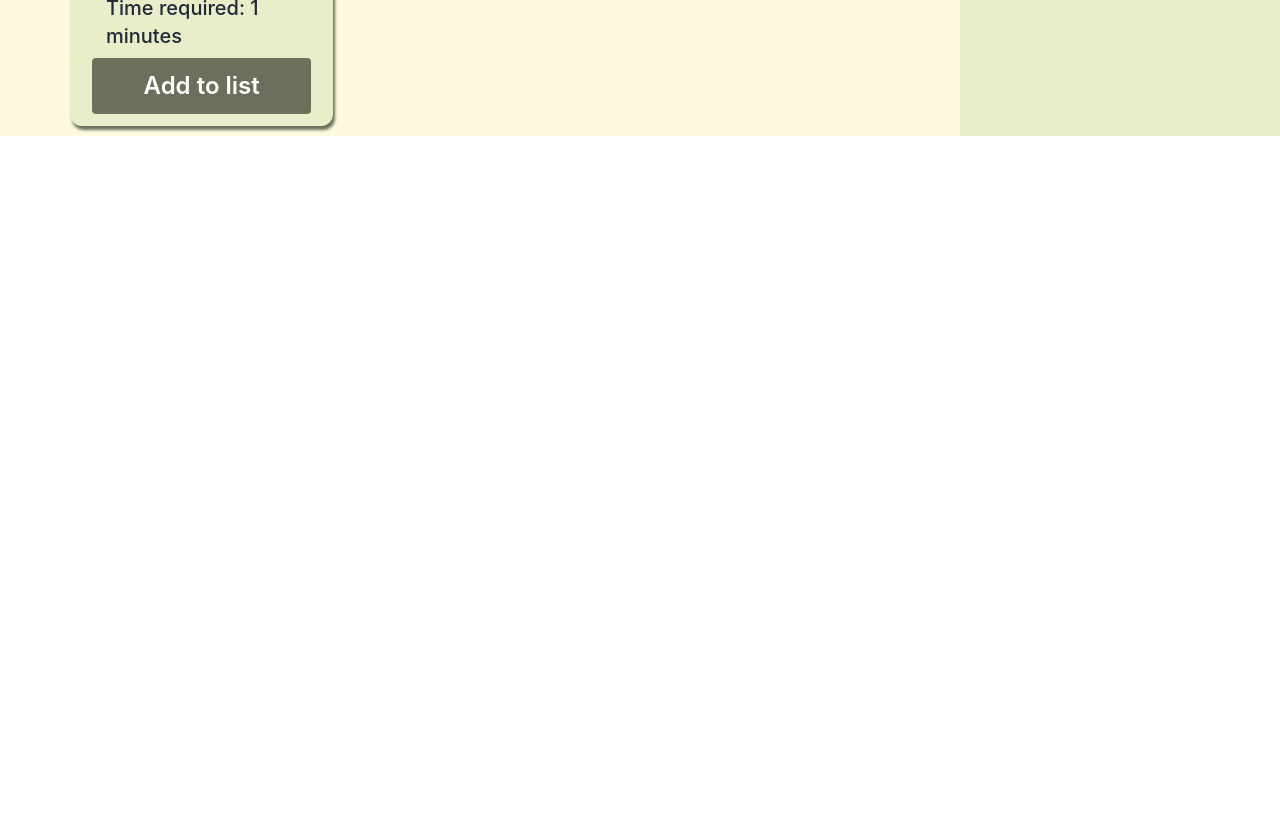
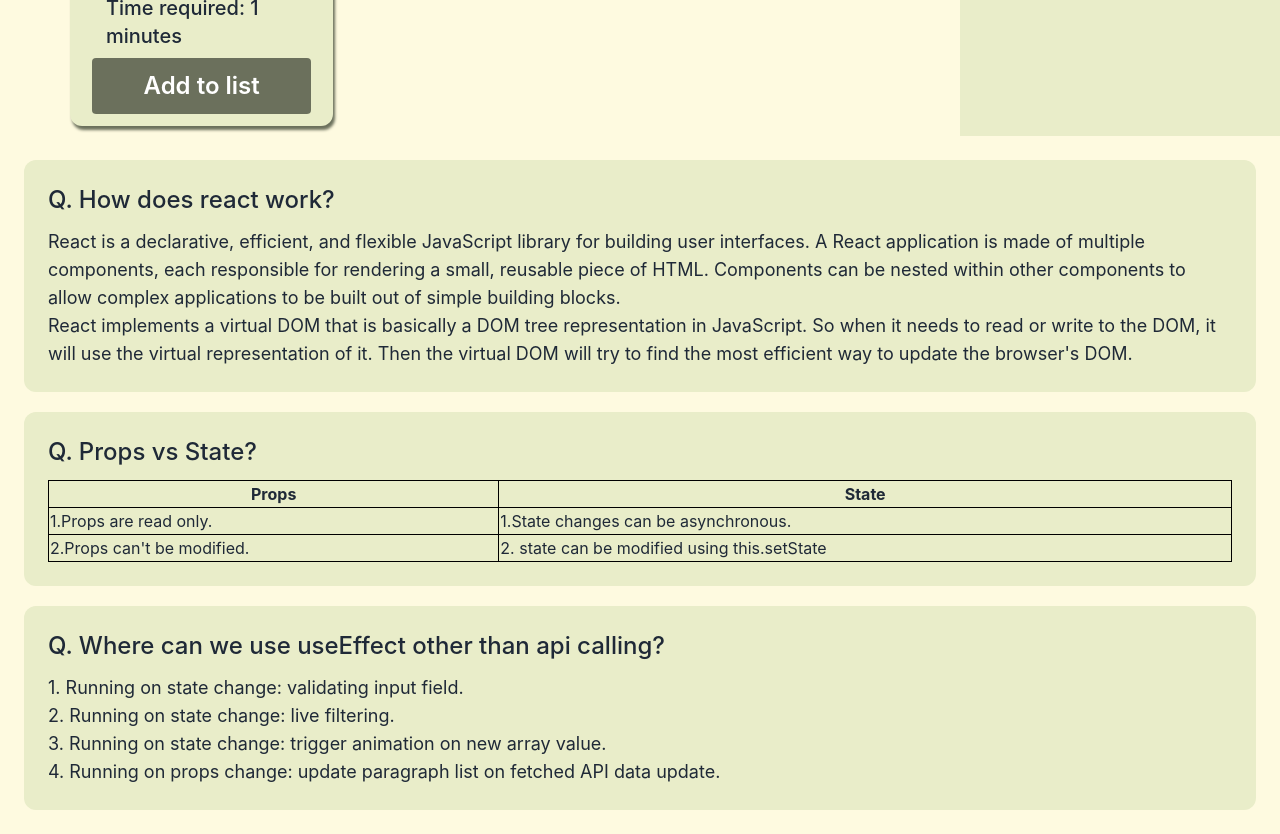
Before and after one commit to ansaryshohan/stay-fit-client, a React (Create React App) app: page / in a window 1280 px wide. Shown: the part 1920-2754 px from the top of the page. Before the commit the page ends 2056 px from the top, so only its background shows below. Built offline with nearby package versions, Linux system fonts and the light colour scheme.

Commit message:
ques answer section done

```diff
--- a/src/App.css
+++ b/src/App.css
@@ -10,4 +10,5 @@
 
 .body-container{
   background-color: #FEFAE0;
+  margin-bottom: 0;
 }
--- a/src/App.js
+++ b/src/App.js
@@ -1,9 +1,11 @@
+import Blog from './Components/Blog/Blog';
 import Home from './Components/Home/Home';
 
 function App() {
   return (
     <div className="body-container">
         <Home></Home>
+        <Blog></Blog>
     </div>
   );
 }
--- /dev/null
+++ b/src/Components/Blog/Blog.css
@@ -0,0 +1,16 @@
+.blog-container{
+  background-color: #FEFAE0;
+}
+
+.first-question{
+  background-color: #E9EDC9;
+}
+.second-question{
+  background-color: #E9EDC9;
+}
+table, th, td {
+  border: 1px solid black;
+}
+.third-question{
+  background-color: #E9EDC9;
+}
--- /dev/null
+++ b/src/Components/Blog/Blog.js
@@ -0,0 +1,53 @@
+import React from 'react';
+import './Blog.css'
+
+const Blog = () => {
+  return (
+    <div className='blog-container flex flex-col gap-5 p-6'>
+
+      <div className='first-question rounded-xl p-6 mx-auto'>
+        <h1 className='text-2xl font-medium mb-3'>Q. How does react work?</h1>
+        <p className='text-lg'>React is a declarative, efficient, and flexible JavaScript library for building user interfaces.
+          A React application is made of multiple components, each responsible for rendering a small, reusable piece of HTML. Components can be nested within other components to allow complex applications to be built out of simple building blocks.<br /> React implements a virtual DOM that is basically a DOM tree representation in JavaScript. So when it needs to read or write to the DOM, it will use the virtual representation of it. Then the virtual DOM will try to find the most efficient way to update the browser's DOM.
+        </p>
+      </div>
+
+      <div className='second-question rounded-xl p-6'>
+        <h1 className='text-2xl font-medium mb-3'>Q. Props vs State?</h1>
+        <table className='w-full mx-auto border'>
+          <thead>
+            <tr>
+              <th>Props</th>
+              <th>State</th>
+            </tr>
+          </thead>
+          <tbody>
+            <tr>
+              <td>1.Props are read only.</td>
+              <td>1.State changes can be asynchronous.</td>
+            </tr>
+            <tr>
+              <td>2.Props can't be modified.</td>
+              <td>2. state can be modified using this.setState</td>
+            </tr>
+          </tbody>
+        </table>
+      </div>
+      <div className="third-question rounded-xl p-6">
+        <h1 className='text-2xl font-medium mb-3'>
+          Q. Where can we use useEffect other than api calling?
+        </h1>
+        <p className='text-lg'>
+          1. Running on state change: validating input field.
+          <br />
+          2. Running on state change: live filtering. <br />
+          3. Running on state change: trigger animation on new array value. <br />
+          4. Running on props change: update paragraph list on fetched API data update.
+        </p>
+      </div>
+
+    </div>
+  );
+};
+
+export default Blog;
--- a/src/index.css
+++ b/src/index.css
@@ -3,6 +3,7 @@
 @tailwind utilities;
 body {
   margin: 0;
+  padding: 0;
   font-family: -apple-system, BlinkMacSystemFont, 'Segoe UI', 'Roboto', 'Oxygen',
     'Ubuntu', 'Cantarell', 'Fira Sans', 'Droid Sans', 'Helvetica Neue',
     sans-serif;
```
